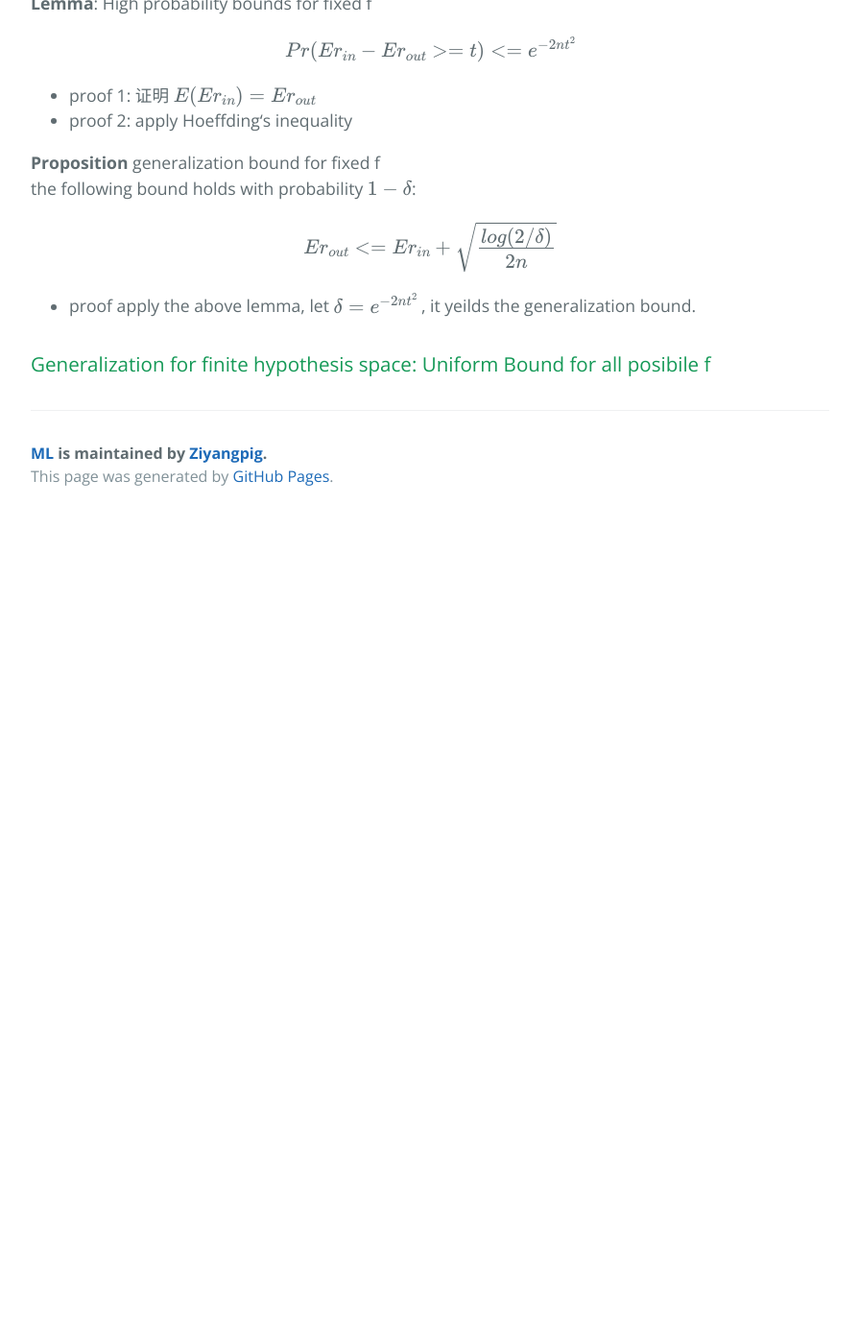
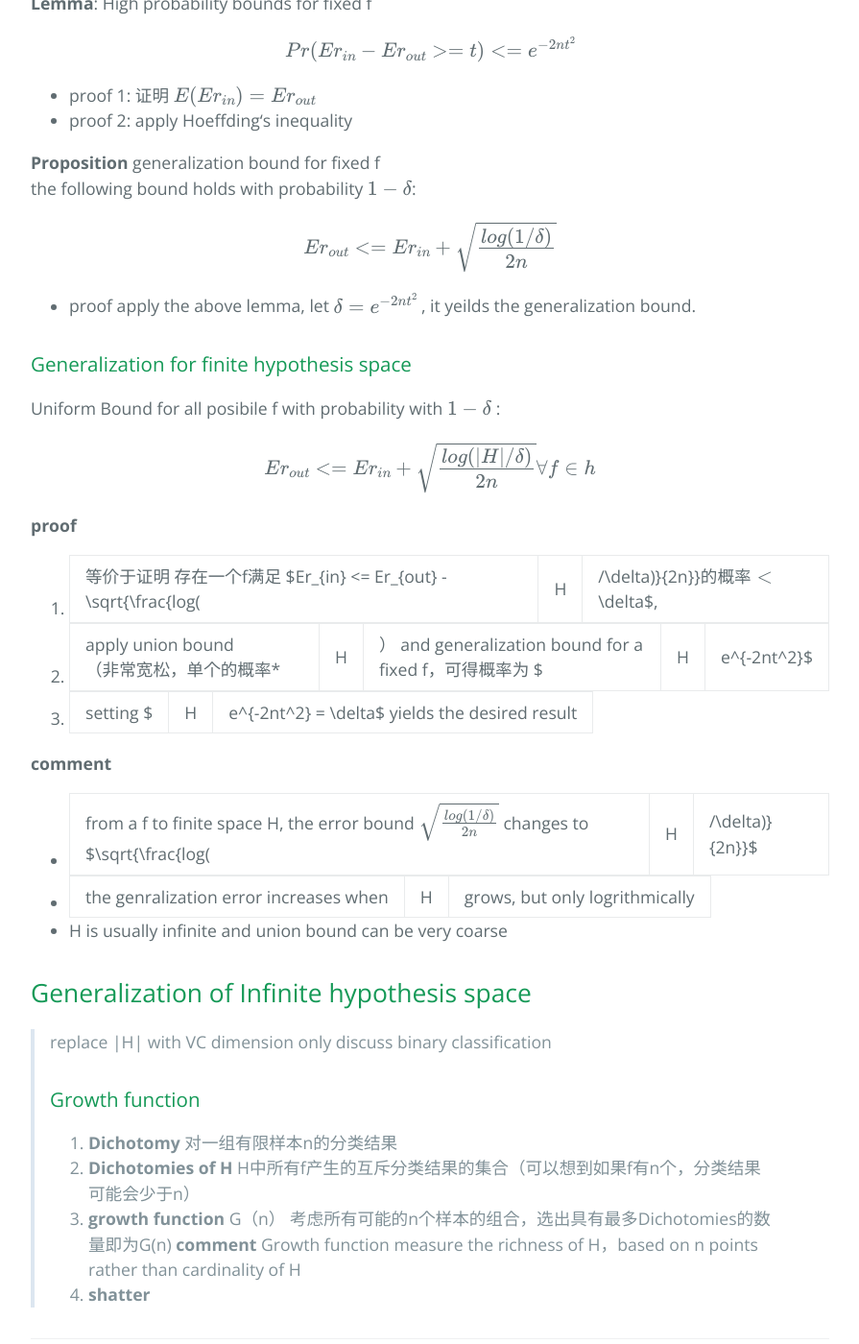
Before and after one commit to Ziyangpig/ML, a Jekyll site: the page built from 2024-12-06-SlidesNote.md, in a window 1280 px wide and 1400 px high, scrolled down 629 px. Shown: the whole window at 96% size, without its empty margins (192-1087 px from the left). Built offline with Jekyll 4.4.1, drawn with Linux system fonts in a browser that asks for light colours; our own code applies the rules of GitHub Pages for plain Markdown files; formulas are drawn with MathJax 3; before the commit the page ends 1169 px from its top, so only the background shows below that; some of the changed text lies outside the part shown.

Commit message:
Update 2024-12-06-SlidesNote.md

```diff
--- a/2024-12-06-SlidesNote.md
+++ b/2024-12-06-SlidesNote.md
@@ -4,7 +4,7 @@ date: 2024-12-06
 ---
 
 # train versus test
-## Finite hypothesis space generalization
+## Generalization of Finite hypothesis space
 ### Generalization for fixed f
 **Lemma**: High probability bounds for fixed f
 
@@ -19,9 +19,34 @@ $$
 the following bound holds with probability $1-\delta$:
 
 $$
-Er_{out} <= Er_{in} + \sqrt{\frac{log(2/\delta)}{2n}}
+Er_{out} <= Er_{in} + \sqrt{\frac{log(1/\delta)}{2n}}
 $$
 
 * proof apply the above lemma, let $\delta = e^{-2nt^2}$ , it yeilds the generalization bound.
 
-### Generalization for finite hypothesis space: Uniform Bound for all posibile f
+### Generalization for finite hypothesis space
+Uniform Bound for all posibile f with probability with $1-\delta$   :
+
+$$
+Er_{out} <= Er_{in} + \sqrt{\frac{log(|H|/\delta)}{2n}}    \forall f \in h
+$$
+
+**proof**
+1. 等价于证明 存在一个f满足 $Er_{in} <= Er_{out} - \sqrt{\frac{log(|H|/\delta)}{2n}}$ 的概率 < $\delta$,
+2. apply union bound（非常宽松，单个的概率*|H|） and generalization bound for a fixed f，可得概率为 $|H|e^{-2nt^2}$
+3. setting $|H|e^{-2nt^2} = \delta$ yields the desired result
+
+**comment**
+*  from a f to finite space H, the error bound $\sqrt{\frac{log(1/\delta)}{2n}}$  changes to $\sqrt{\frac{log(|H|/\delta)}{2n}}$
+*  the genralization error increases when |H| grows, but only logrithmically
+*  H is usually infinite and union bound can be very coarse
+
+## Generalization of Infinite hypothesis space
+> replace |H| with VC dimension
+> only discuss binary classification
+### Growth function
+1. **Dichotomy** 对一组有限样本n的分类结果
+2. **Dichotomies of H** H中所有f产生的互斥分类结果的集合（可以想到如果f有n个，分类结果可能会少于n）
+3. **growth function** G（n） 考虑所有可能的n个样本的组合，选出具有最多Dichotomies的数量即为G(n)
+**comment** Growth function measure the richness of H，based on n points rather than cardinality of H
+4. **shatter**
```
